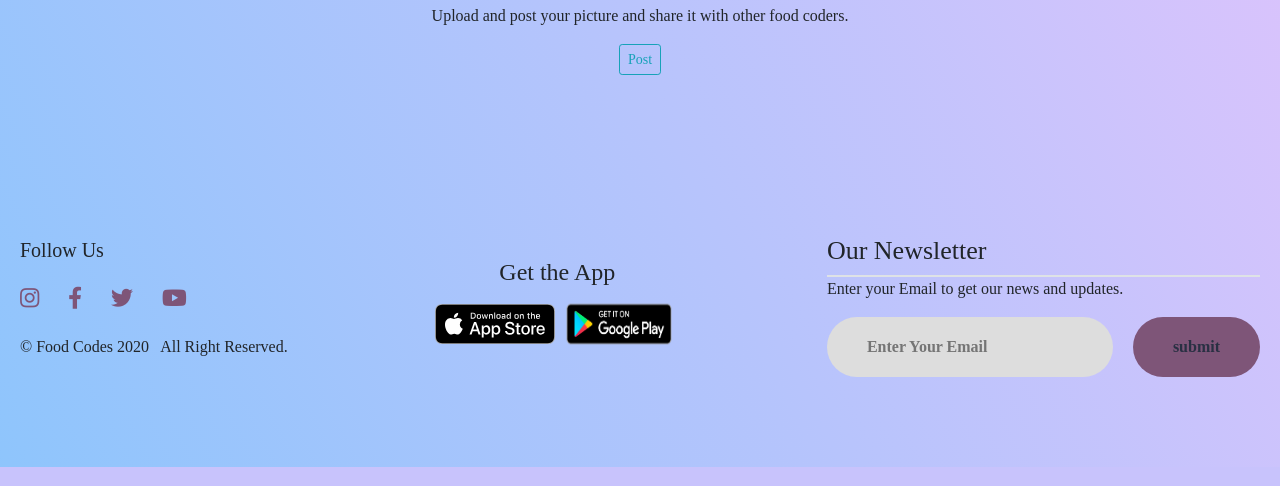
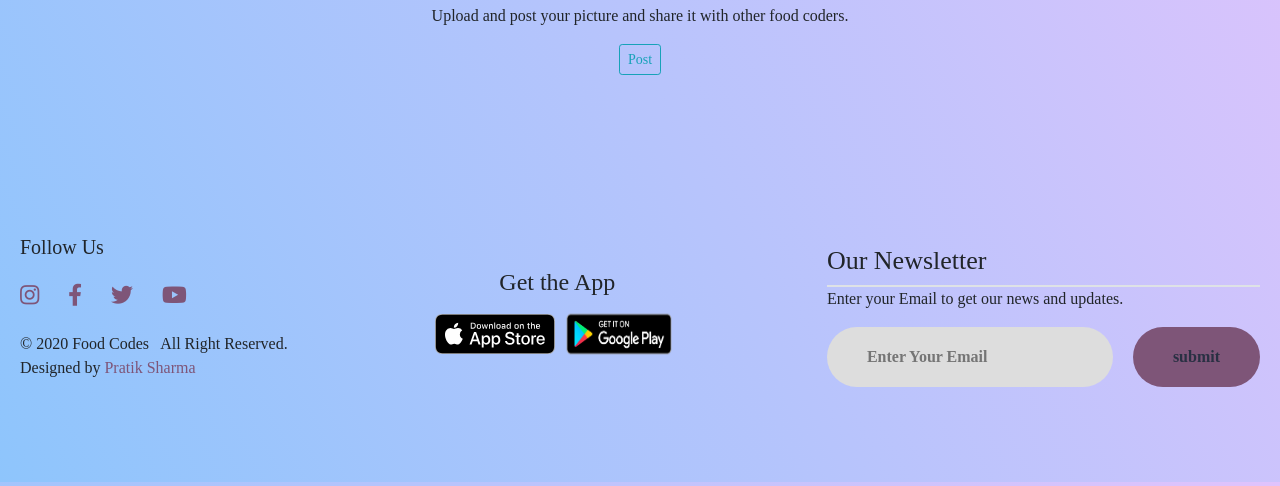
Before and after one commit to pratiksharma8/FoodCodesWebsite, a Django app: page / in a window 1280 px wide. Shown: the part 1118-1604 px from the top of the page. Run offline with Django 3.2, Linux system fonts and the light colour scheme; some libraries are stand-ins or nearby versions; some web fonts are replaced.

Commit message:
Update footer.html

```diff
--- a/website/foodcodes/blog/templates/blog/footer.html
+++ b/website/foodcodes/blog/templates/blog/footer.html
@@ -9,7 +9,7 @@
                 <a href="#"><i class="fab fa-twitter"></i></a>
                 <a href="#"><i class="fab fa-youtube"></i></a>
             </div>
-            <p class="right-text">&copy; Food Codes 2020 &nbsp; All Right Reserved.</p>
+            <p class="right-text">&copy; 2020 Food Codes &nbsp; All Right Reserved. <br> Designed by <a href="https://pratikrajsharma.com/">Pratik Sharma</a></p>
         </div>
 
         <div class="left-col">
```
